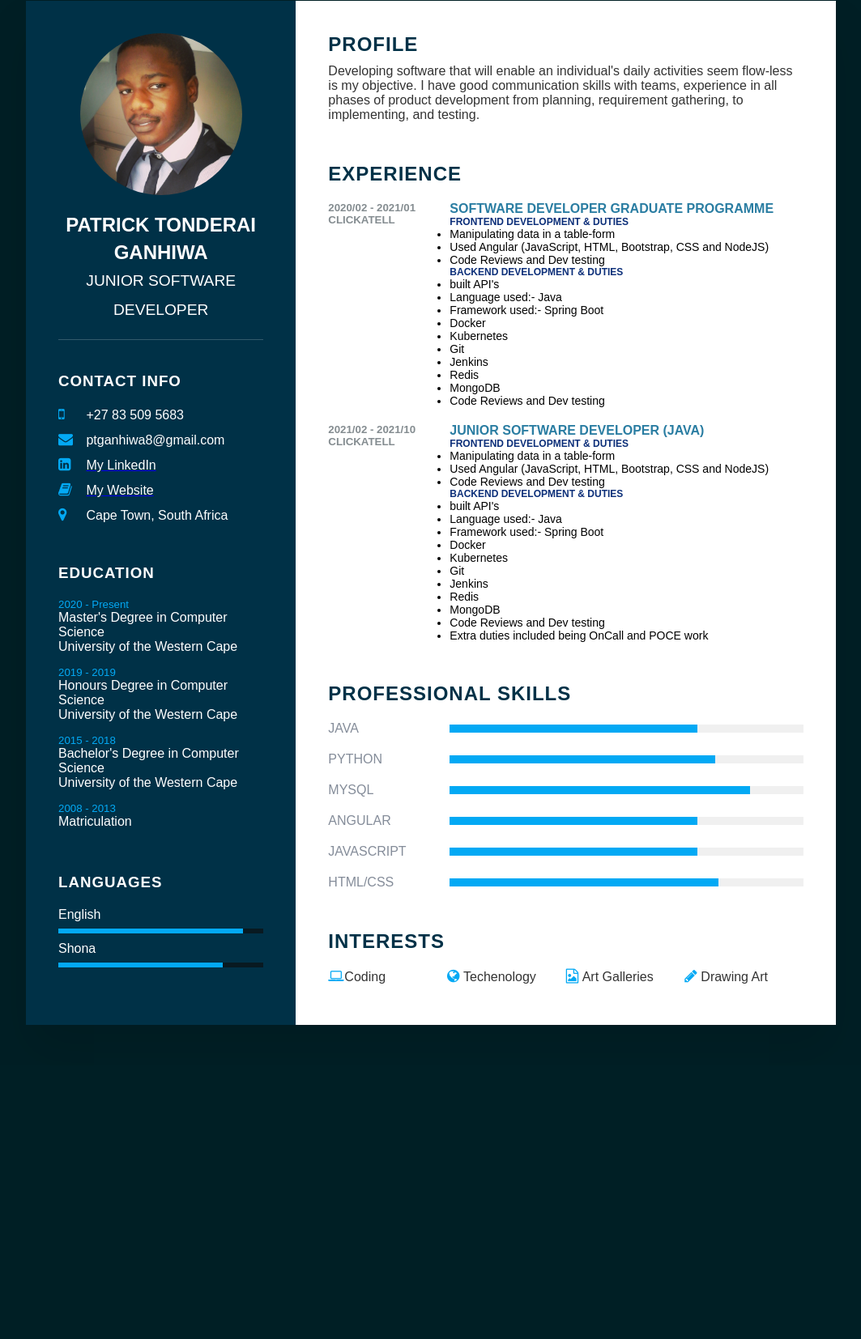
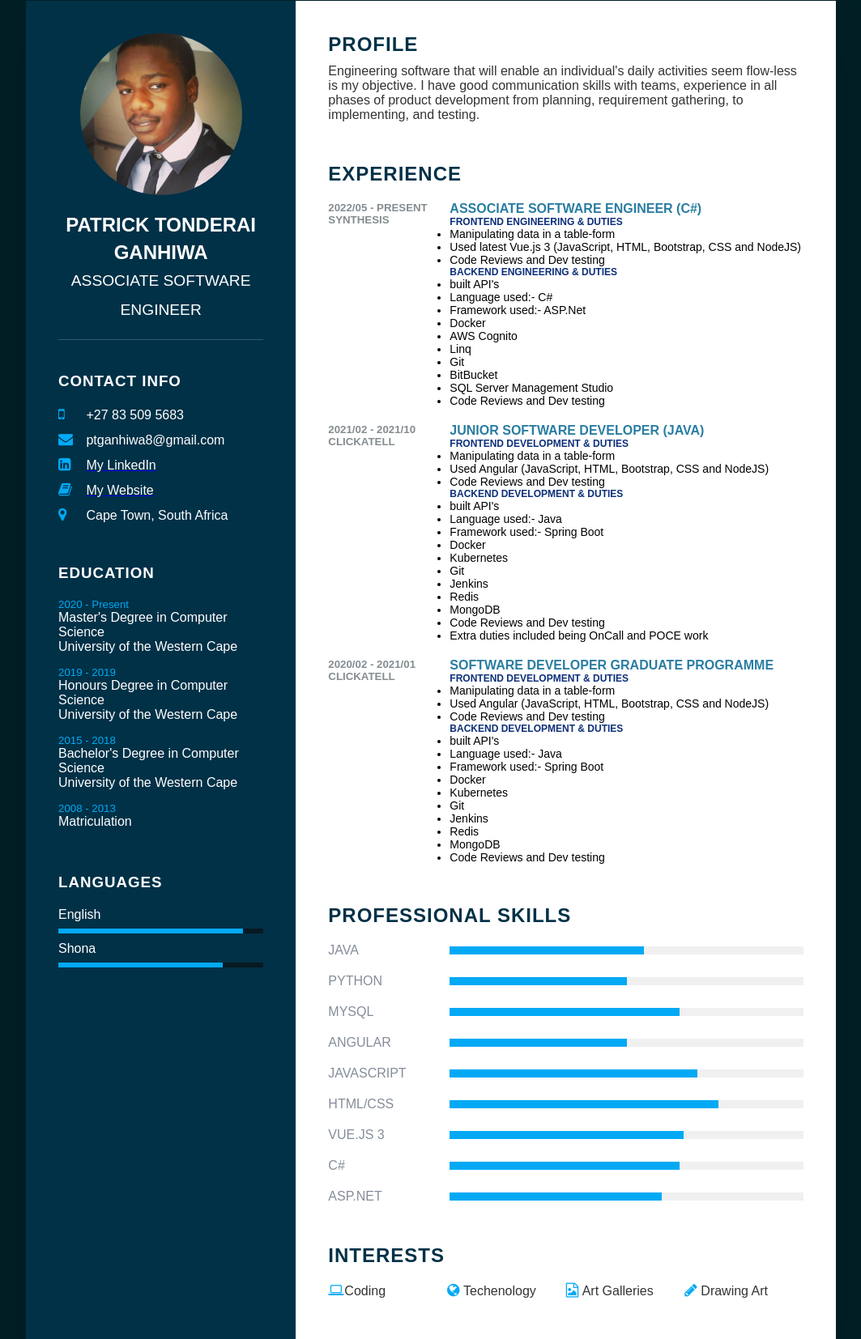
Before and after one commit to Pats101/Portfolio, a website: page index.html in a window 1280 px wide. Shown: the part 49-1703 px from the top of the page at 81% size, without its empty margins (108-1171 px from the left). Before the commit the page ends 1365 px from the top, so only its background shows below. Drawn offline with Linux system fonts and the light colour scheme; a web font is replaced by a local one.

Commit message:
update profile info to match current time

```diff
--- a/index.html
+++ b/index.html
@@ -15,7 +15,7 @@
 				<div class="imgBox">
 					<img src="src/images/ptg.jpg">
 				</div>
-				<h2>Patrick Tonderai Ganhiwa<br><span>Junior Software Developer</span></h2>
+				<h2>Patrick Tonderai Ganhiwa<br><span>Associate Software Engineer</span></h2>
 			</div>
 			<div class="contactInfo">
 				<h3 class="title">Contact Info</h3>
@@ -90,35 +90,35 @@
 		<div class="right_side">
 			<div class="about">
 				<h2 class="title2">Profile</h2>
-				<p>Developing software that will enable an individual's daily activities seem flow-less is my objective. I have good communication skills
+				<p>Engineering software that will enable an individual's daily activities seem flow-less is my objective. I have good communication skills
 					with teams, experience in all phases of product development from planning, requirement gathering, to implementing, and testing.</p>
 			</div>
 			<div class="about">
 				<h2 class="title2">Experience</h2>
 				<div class="box">
 					<div class="year_company">
-						<h5>2020/02 - 2021/01</h5>
-						<h5>Clickatell</h5>
+						<h5>2022/05 - Present</h5>
+						<h5>Synthesis</h5>
 					</div>
 					<div class="text">
-						<h4>Software Developer Graduate Programme</h4>
-						<h6>Frontend Development & duties</h6>
+						<h4>Associate Software Engineer (C#)</h4>
+						<h6>Frontend Engineering & duties</h6>
 						<ul>
 							<li>Manipulating data in a table-form</li>
-							<li>Used Angular (JavaScript, HTML, Bootstrap, CSS and NodeJS)</li>
+							<li>Used latest Vue.js 3 (JavaScript, HTML, Bootstrap, CSS and NodeJS)</li>
 							<li>Code Reviews and Dev testing</li>
 						</ul>
-						<h6>Backend Development & duties</h6>
+						<h6>Backend Engineering & duties</h6>
 						<ul>
 							<li>built API's </li>
-							<li>Language used:- Java</li>
-							<li>Framework used:- Spring Boot</li>
+							<li>Language used:- C#</li>
+							<li>Framework used:- ASP.Net</li>
 							<li>Docker</li>
-							<li>Kubernetes</li>
+							<li>AWS Cognito</li>
+							<li>Linq</li>
 							<li>Git</li>
-							<li>Jenkins</li>
-							<li>Redis</li>
-							<li>MongoDB</li>
+							<li>BitBucket</li>
+							<li>SQL Server Management Studio</li>
 							<li>Code Reviews and Dev testing</li>
 						</ul>
 					</div>
@@ -152,6 +152,34 @@
 						</ul>
 					</div>
 				</div>
+				<div class="box">
+					<div class="year_company">
+						<h5>2020/02 - 2021/01</h5>
+						<h5>Clickatell</h5>
+					</div>
+					<div class="text">
+						<h4>Software Developer Graduate Programme</h4>
+						<h6>Frontend Development & duties</h6>
+						<ul>
+							<li>Manipulating data in a table-form</li>
+							<li>Used Angular (JavaScript, HTML, Bootstrap, CSS and NodeJS)</li>
+							<li>Code Reviews and Dev testing</li>
+						</ul>
+						<h6>Backend Development & duties</h6>
+						<ul>
+							<li>built API's </li>
+							<li>Language used:- Java</li>
+							<li>Framework used:- Spring Boot</li>
+							<li>Docker</li>
+							<li>Kubernetes</li>
+							<li>Git</li>
+							<li>Jenkins</li>
+							<li>Redis</li>
+							<li>MongoDB</li>
+							<li>Code Reviews and Dev testing</li>
+						</ul>
+					</div>
+				</div>
 			</div>
 
 			<div class="about skills">
@@ -159,25 +187,25 @@
 				<div class="box">
 					<h4>Java</h4>
 					<div class="percentage">
-						<div style="width: 70%;"></div>
+						<div style="width: 55%;"></div>
 					</div>
 				</div>
 				<div class="box">
 					<h4>Python</h4>
 					<div class="percentage">
-						<div style="width: 75%;"></div>
+						<div style="width: 50%;"></div>
 					</div>
 				</div>
 				<div class="box">
 					<h4>Mysql</h4>
 					<div class="percentage">
-						<div style="width: 85%;"></div>
+						<div style="width: 65%;"></div>
 					</div>
 				</div>
 				<div class="box">
 					<h4>Angular</h4>
 					<div class="percentage">
-						<div style="width: 70%;"></div>
+						<div style="width: 50%;"></div>
 					</div>
 				</div>
 				<div class="box">
@@ -190,6 +218,24 @@
 					<h4>Html/CSS</h4>
 					<div class="percentage">
 						<div style="width: 76%;"></div>
+					</div>
+				</div>
+				<div class="box">
+					<h4>Vue.js 3</h4>
+					<div class="percentage">
+						<div style="width: 66%;"></div>
+					</div>
+				</div>
+				<div class="box">
+					<h4>C#</h4>
+					<div class="percentage">
+						<div style="width: 65%;"></div>
+					</div>
+				</div>
+				<div class="box">
+					<h4>ASP.Net</h4>
+					<div class="percentage">
+						<div style="width: 60%;"></div>
 					</div>
 				</div>
 			</div>
```
